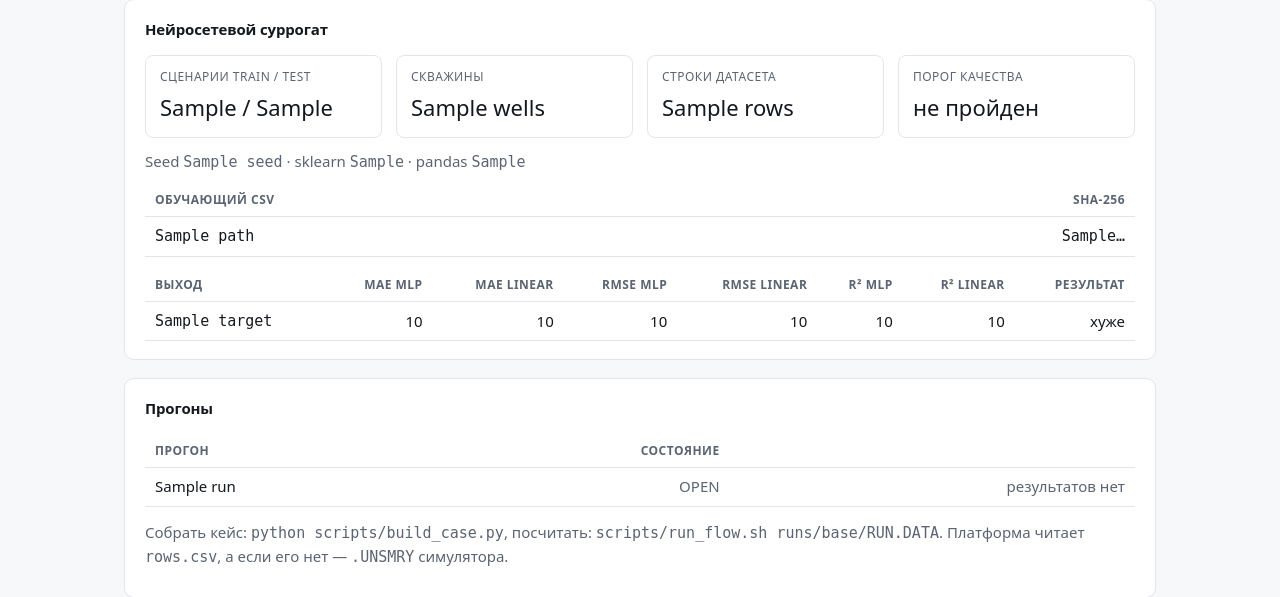
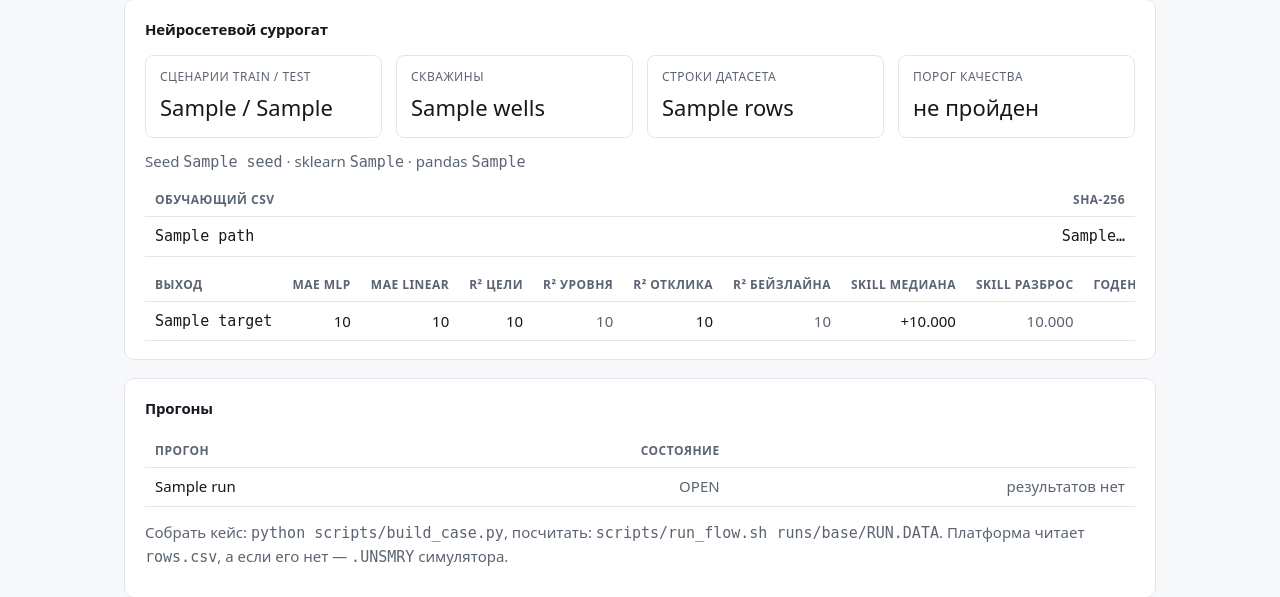
Before and after one commit to Ivana-banana/AIOS-Model-Z, a FastAPI app: template aios/web/templates/index.html in a window 1280 px wide. Shown: the part 465-1062 px from the top of the page. Run offline with FastAPI, Linux system fonts and the light colour scheme; the template is opened without the code that fills it: most values are stand-ins (such as "Sample title", 1, 10 or a date in 2020).

Commit message:
ui: таблица суррогата показывает отклик, а не только цель
Интерфейс собирал таблицу из neural_r2/linear_r2 — то есть из величины, в
которой 91 % занимает тривиальный уровень скважины. На замере 22.08 он показал
бы «R² 0,9504, лучше» по нефти для модели, которую порог допуска не пропускает.

Теперь рядом стоят R² уровня, R² отклика, тупой бейзлайн и медиана Skill_MAE по
сценариям, а последняя колонка отвечает словами: «нет: хуже бездействия на
большинстве сценариев». Порог годности в UI считается той же логикой, что в
assert_quality, а не отдельным правилом по MAE.

Метрики развёрнуты из кортежа в словарь: одиннадцать позиций в шаблоне — это код,
где перепутанные местами столбцы никто не заметит.

Co-Authored-By: Claude Opus 5 <noreply@anthropic.com>
Claude-Session: https://claude.ai/code/session_014JL7hDaBZD6Upy7UPYmxBH

```diff
--- a/aios/web/app.py
+++ b/aios/web/app.py
@@ -88,9 +88,13 @@ class SurrogateStatus:
     test_scenarios: int = 0
     wells: int = 0
     rows: int = 0
-    metrics: tuple[
-        tuple[str, float, float, float | None, float | None, float | None, float | None], ...
-    ] = ()
+    metrics: tuple[dict[str, Any], ...] = ()
+    """По строке на выход. Ключи именованные, а не позиции в кортеже.
+
+    Кортеж пришлось развернуть 22.08: метрик стало одиннадцать, и распаковка
+    `for target, neural, linear, ... in` в шаблоне перестала читаться — а это тот
+    самый код, где перепутанные местами два столбца никто не заметит.
+    """
     quality_passed: bool = False
     seed: int | None = None
     sklearn_version: str | None = None
@@ -136,33 +140,55 @@ class CycleRun:
     """Фонд из дека организаторов. `None` — дек недоступен, кейс не собрать."""
 
 
+def _passes_response(metric: dict[str, Any]) -> bool:
+    """Проходит ли выход порог по **отклику**, а не по цели.
+
+    Интерфейс до 22.08 показывал «лучше/хуже» по одному MAE и тем самым говорил,
+    что модель годна, когда порог допуска её не пропускает. Здесь та же логика,
+    что в `aios.neural.assert_quality`: положительный `R²` отклика **и**
+    положительная медиана `Skill_MAE` по сценариям. `None` — «не измерено», и за
+    это отвергать нечего: артефакты до 22.08 этих полей не несут.
+    """
+    response = metric.get("neural_response_r2")
+    median = metric.get("neural_skill_median")
+    return (response is None or response > 0) and (median is None or median > 0)
+
+
 def load_surrogate_status(path: Path) -> SurrogateStatus:
     if not path.is_file():
         return SurrogateStatus("missing")
     try:
         raw = json.loads(path.read_text(encoding="utf-8"))
         metrics = tuple(
-            (
-                target,
-                float(values["neural_mae"]),
-                float(values["linear_mae"]),
-                _optional_float(values.get("neural_rmse")),
-                _optional_float(values.get("linear_rmse")),
-                _optional_float(values.get("neural_r2")),
-                _optional_float(values.get("linear_r2")),
-            )
+            {
+                "target": target,
+                "neural_mae": float(values["neural_mae"]),
+                "linear_mae": float(values["linear_mae"]),
+                "neural_r2": _optional_float(values.get("neural_r2")),
+                # уровень и отклик порознь: в `neural_r2` 91 % занимает
+                # тривиальный уровень скважины, и таблица из одного `R²`
+                # показывала отличную модель там, где управление не предсказано
+                "level_r2": _optional_float(values.get("level_r2")),
+                "neural_response_r2": _optional_float(values.get("neural_response_r2")),
+                "slope_response_r2": _optional_float(values.get("slope_response_r2")),
+                "neural_skill": _optional_float(values.get("neural_skill")),
+                "neural_skill_median": _optional_float(values.get("neural_skill_median")),
+                "neural_skill_iqr": _optional_float(values.get("neural_skill_iqr")),
+            }
             for target, values in raw["metrics"].items()
         )
         if not metrics or not all(
             math.isfinite(value)
             for metric in metrics
-            for value in metric[1:]
-            if value is not None
+            for key, value in metric.items()
+            if key != "target" and value is not None
         ):
             raise ValueError("метрики должны быть конечными числами")
-        by_target = {metric[0]: metric[1:3] for metric in metrics}
+        by_target = {metric["target"]: metric for metric in metrics}
         quality_passed = all(
-            by_target[target][0] < by_target[target][1] for target in QUALITY_TARGETS
+            by_target[target]["neural_mae"] < by_target[target]["linear_mae"]
+            and _passes_response(by_target[target])
+            for target in QUALITY_TARGETS
         )
         training = raw.get("training", {})
         datasets = tuple(
--- a/aios/web/templates/index.html
+++ b/aios/web/templates/index.html
@@ -80,20 +80,38 @@
       <thead>
         <tr>
           <th>Выход</th><th>MAE MLP</th><th>MAE linear</th>
-          <th>RMSE MLP</th><th>RMSE linear</th><th>R² MLP</th><th>R² linear</th><th>Результат</th>
+          <th title="R² по самой цели: в нём уровень скважины, а не управление">R² цели</th>
+          <th title="Тривиальный предсказатель «среднее по скважине и месяцу»">R² уровня</th>
+          <th title="R² на отклике — по нему ходит оптимизатор">R² отклика</th>
+          <th title="Тупой бейзлайн: свой наклон на собственный множитель">R² бейзлайна</th>
+          <th title="Skill_MAE против «ничего не менять», медиана по сценариям">Skill медиана</th>
+          <th title="Межквартильный размах Skill_MAE по сценариям">Skill разброс</th>
+          <th>Годен для управления</th>
         </tr>
       </thead>
       <tbody>
-      {% for target, neural, linear, neural_rmse, linear_rmse, neural_r2, linear_r2 in surrogate.metrics %}
+      {% for m in surrogate.metrics %}
         <tr>
-          <td><code>{{ target }}</code></td>
-          <td>{{ '%.4g'|format(neural) }}</td>
-          <td>{{ '%.4g'|format(linear) }}</td>
-          <td>{{ '%.4g'|format(neural_rmse) if neural_rmse is not none else 'нет' }}</td>
-          <td>{{ '%.4g'|format(linear_rmse) if linear_rmse is not none else 'нет' }}</td>
-          <td>{{ '%.4g'|format(neural_r2) if neural_r2 is not none else 'нет' }}</td>
-          <td>{{ '%.4g'|format(linear_r2) if linear_r2 is not none else 'нет' }}</td>
-          <td>{{ 'лучше' if neural < linear else 'хуже' }}</td>
+          <td><code>{{ m.target }}</code></td>
+          <td>{{ '%.4g'|format(m.neural_mae) }}</td>
+          <td>{{ '%.4g'|format(m.linear_mae) }}</td>
+          <td>{{ '%.4g'|format(m.neural_r2) if m.neural_r2 is not none else 'нет' }}</td>
+          <td class="muted">{{ '%.4g'|format(m.level_r2) if m.level_r2 is not none else 'нет' }}</td>
+          <td>{{ '%.4g'|format(m.neural_response_r2) if m.neural_response_r2 is not none else 'нет' }}</td>
+          <td class="muted">{{ '%.4g'|format(m.slope_response_r2) if m.slope_response_r2 is not none else 'нет' }}</td>
+          <td>{{ '%+.3f'|format(m.neural_skill_median) if m.neural_skill_median is not none else 'нет' }}</td>
+          <td class="muted">{{ '%.3f'|format(m.neural_skill_iqr) if m.neural_skill_iqr is not none else 'нет' }}</td>
+          <td>
+            {%- if m.neural_skill_median is not none and m.neural_skill_median <= 0 -%}
+              <strong>нет: хуже бездействия на большинстве сценариев</strong>
+            {%- elif m.neural_response_r2 is not none and m.neural_response_r2 <= 0 -%}
+              <strong>нет: отклик не предсказан</strong>
+            {%- elif m.neural_skill_median is none -%}
+              не измерено
+            {%- else -%}
+              да
+            {%- endif -%}
+          </td>
         </tr>
       {% endfor %}
       </tbody>
```
Also changed, not shown: tests/test_web.py (+90 -0 lines).
